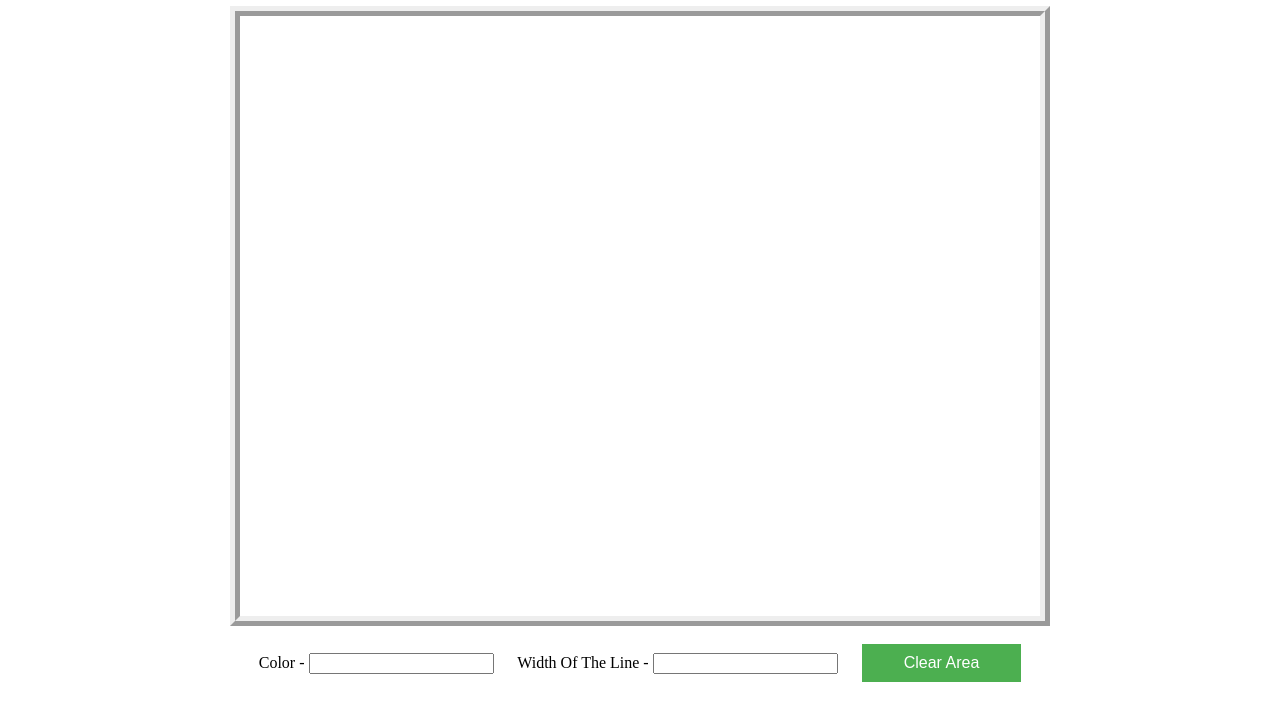
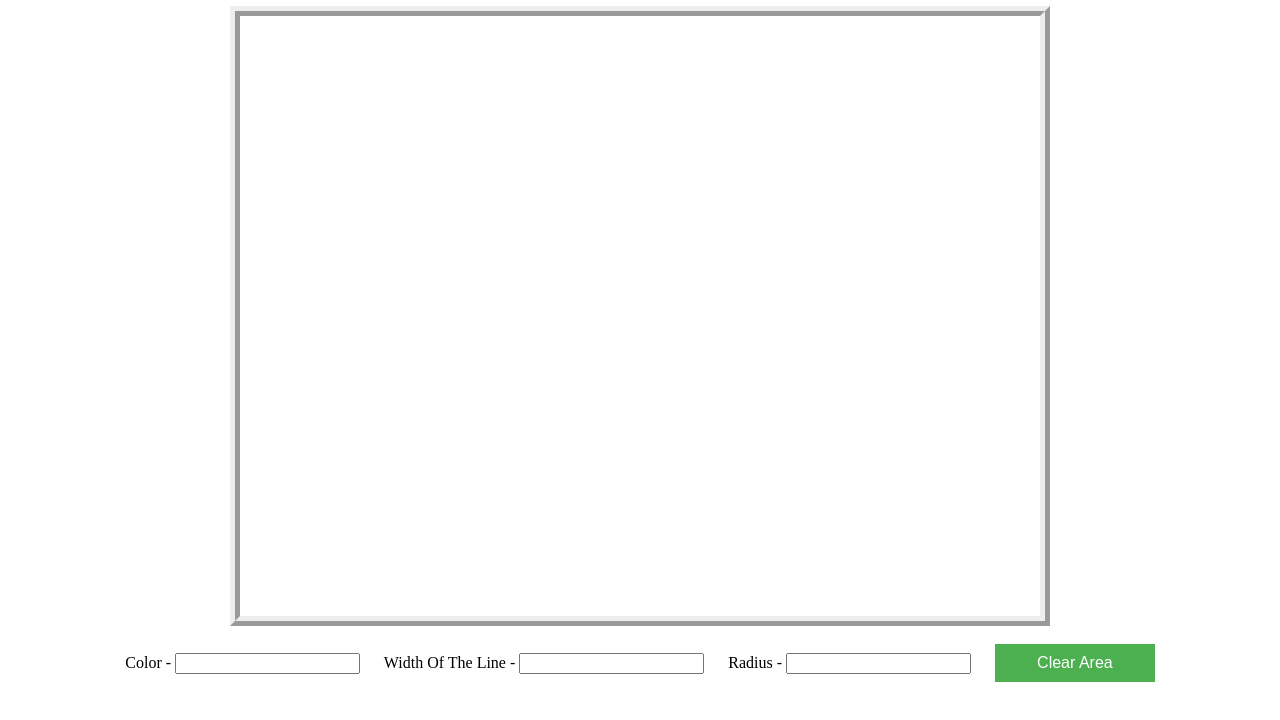
Before and after one commit to Mohith21/Project-83, a plain HTML site: page index.html in a window 1280 px wide. Shown: the part 76-796 px from the top of the page. Drawn offline with Linux system fonts and the light colour scheme.

Commit message:
Add files via upload

```diff
--- a/index.html
+++ b/index.html
@@ -19,6 +19,8 @@
 <input type="text" id="color">
 <span>Width Of The Line - </span>
 <input type="text" id="width_of_line">
+<span>Radius - </span>
+<input type="text" id="radius">
 <button onclick="clearArea();">Clear Area</button>
 
     </div>
--- a/main.js
+++ b/main.js
@@ -7,6 +7,7 @@ ctx = canvas.getContext("2d");
 
 color = "black";
 width_of_line = 1;
+radius = 1;
 canvas.addEventListener("mousedown", my_mousedown);
 function my_mousedown(e)
 {
```
